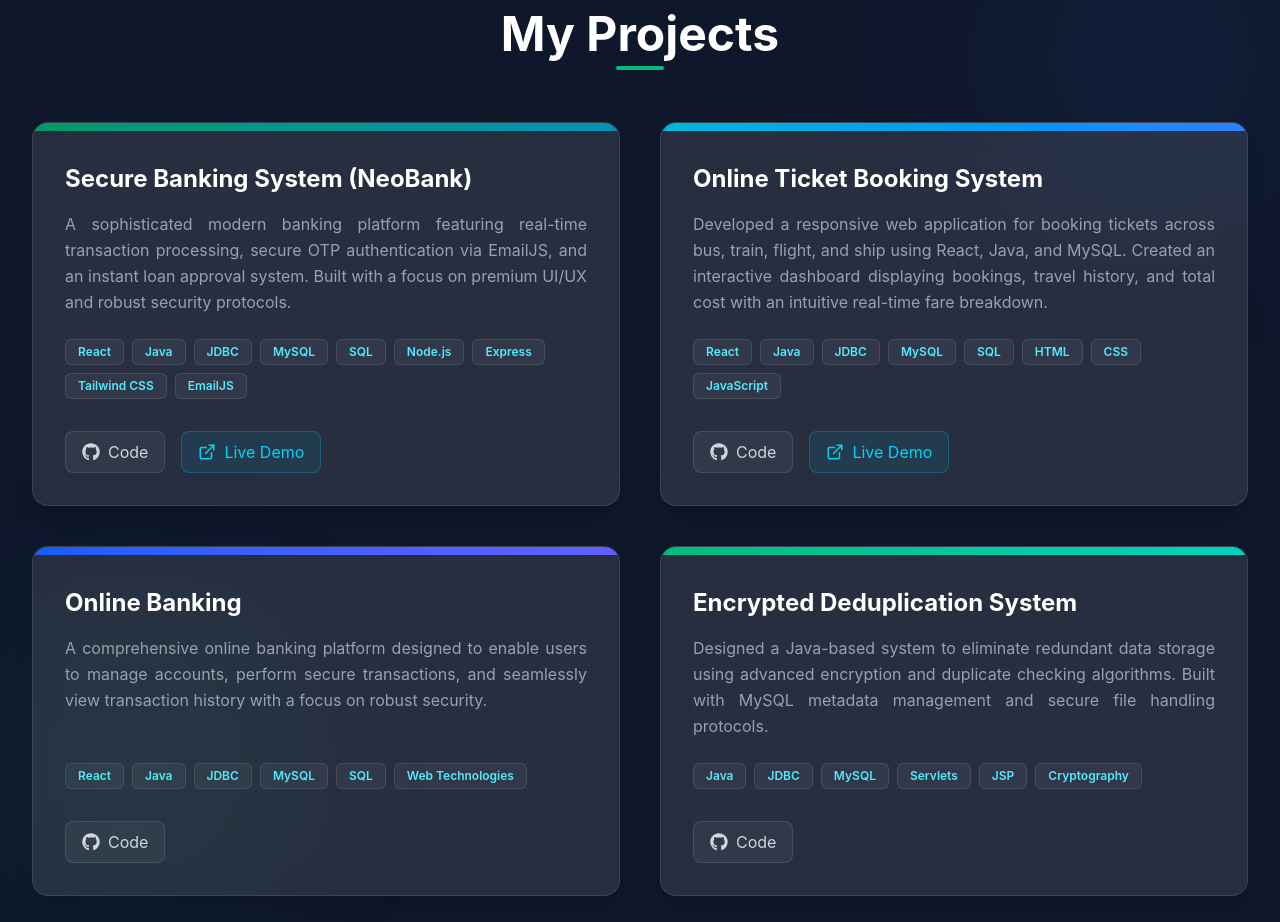
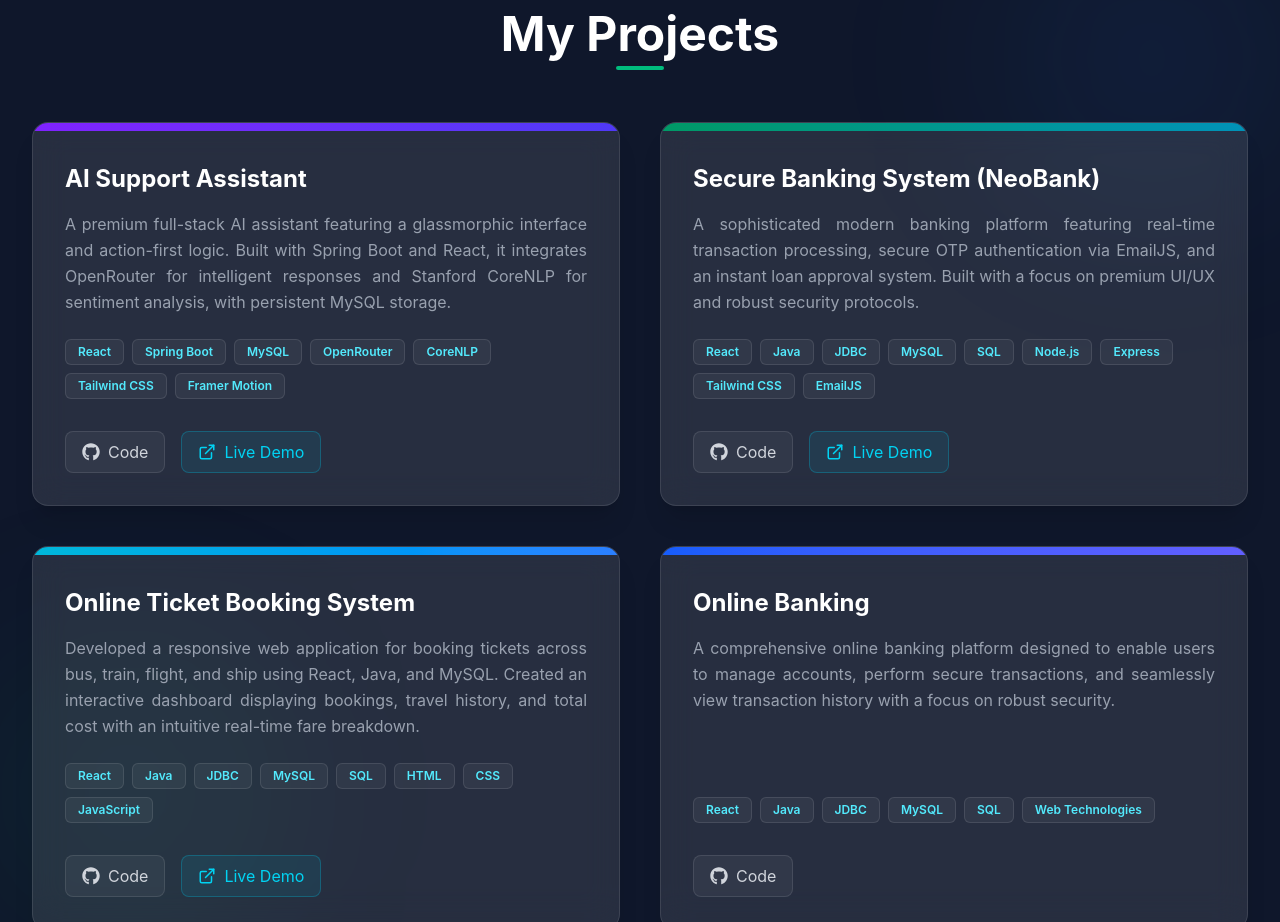
Before and after one commit to sridhar56556/My_Portfolio, a React (Vite) app: page / in a window 1280 px wide. Shown: the part 2540-3462 px from the top of the page. Built offline with nearby package versions, Linux system fonts and the light colour scheme.

Commit message:
Add AI Support Assistant project to portfolio

```diff
--- a/src/components/Projects.jsx
+++ b/src/components/Projects.jsx
@@ -5,6 +5,14 @@ import { FaGithub } from 'react-icons/fa';
 
 const Projects = () => {
   const projects = [
+    {
+      title: "AI Support Assistant",
+      description: "A premium full-stack AI assistant featuring a glassmorphic interface and action-first logic. Built with Spring Boot and React, it integrates OpenRouter for intelligent responses and Stanford CoreNLP for sentiment analysis, with persistent MySQL storage.",
+      technologies: ["React", "Spring Boot", "MySQL", "OpenRouter", "CoreNLP", "Tailwind CSS", "Framer Motion"],
+      github: "https://github.com/sridhar56556/Ai-chart_bot",
+      live: "https://ai-chart-bot-2y0b.onrender.com/",
+      color: "from-violet-600 to-indigo-600"
+    },
     {
       title: "Secure Banking System (NeoBank)",
       description: "A sophisticated modern banking platform featuring real-time transaction processing, secure OTP authentication via EmailJS, and an instant loan approval system. Built with a focus on premium UI/UX and robust security protocols.",
```
